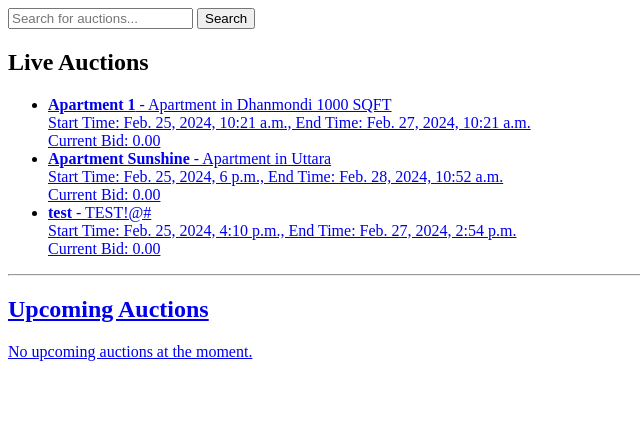
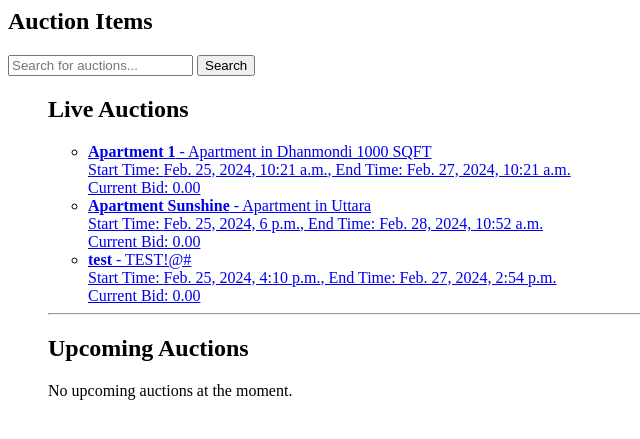
Before and after one commit to SNaf1/Auction-House, a Django app: page /auction-items/ in a window 1280 px wide. Shown: the top 439 px of the page, without its empty margins (0-640 px from the left). Run offline with Django 4.2, Linux system fonts and the light colour scheme; data comes from the database, SQL or seed files in the repository; both versions use the stored data as it was after the commit.

Commit message:
template

```diff
--- a/website/templates/auction_items.html
+++ b/website/templates/auction_items.html
@@ -1,5 +1,10 @@
 <!-- auction_items.html -->
 
+{% block content %}
+<div class="container mt-4">
+    <h2 class="mb-4">Auction Items</h2>
+
+    <!-- Search form -->
     <div class="search-container">
         <form action="{% url 'search_auction' %}" method="GET">
             <input type="text" placeholder="Search for auctions..." name="query" required>
@@ -7,38 +12,40 @@
         </form>
     </div>
 
-{% block content %}
+    <!-- Display Auction Items -->
+    <ul>
         <h2>Live Auctions</h2>
-  {% if live_auctions %}
-    <ul>
+        <ul id="live-auctions">
             {% for auction in live_auctions %}
             <li>
                 <a href="{% url 'auction_detail' auction.id %}">
                     <strong>{{ auction.title }}</strong> - {{ auction.description }}<br>
-                Start Time: {{ auction.start_time }}, End Time: {{ auction.end_time }}<br>
+                    Start Time: <span class="start-time">{{ auction.start_time }}</span>, End Time: {{ auction.end_time }}<br>
                     Current Bid: {{ auction.current_bid }}
+                </a>
             </li>
             {% endfor %}
         </ul>
-  {% else %}
-    <p>No live auctions at the moment.</p>
-  {% endif %}
 
         <hr>
 
-
         <h2>Upcoming Auctions</h2>
         {% if upcoming_auctions %}
-    <ul>
+        <ul id="upcoming-auctions">
             {% for auction in upcoming_auctions %}
             <li>
                 <a href="{% url 'auction_detail' auction.id %}">
                     <strong>{{ auction.title }}</strong> - {{ auction.description }}<br>
-                Start Time: {{ auction.start_time }}, End Time: {{ auction.end_time }}
+                    Start Time: <span class="start-time">{{ auction.start_time }}</span>, End Time: {{ auction.end_time }}
+                </a>
             </li>
             {% endfor %}
         </ul>
         {% else %}
         <p>No upcoming auctions at the moment.</p>
         {% endif %}
+    </ul>
+
+
+</div>
 {% endblock %}
```
Also changed, not shown: db.sqlite3. Lines whose indentation alone changed are shown as unchanged.
